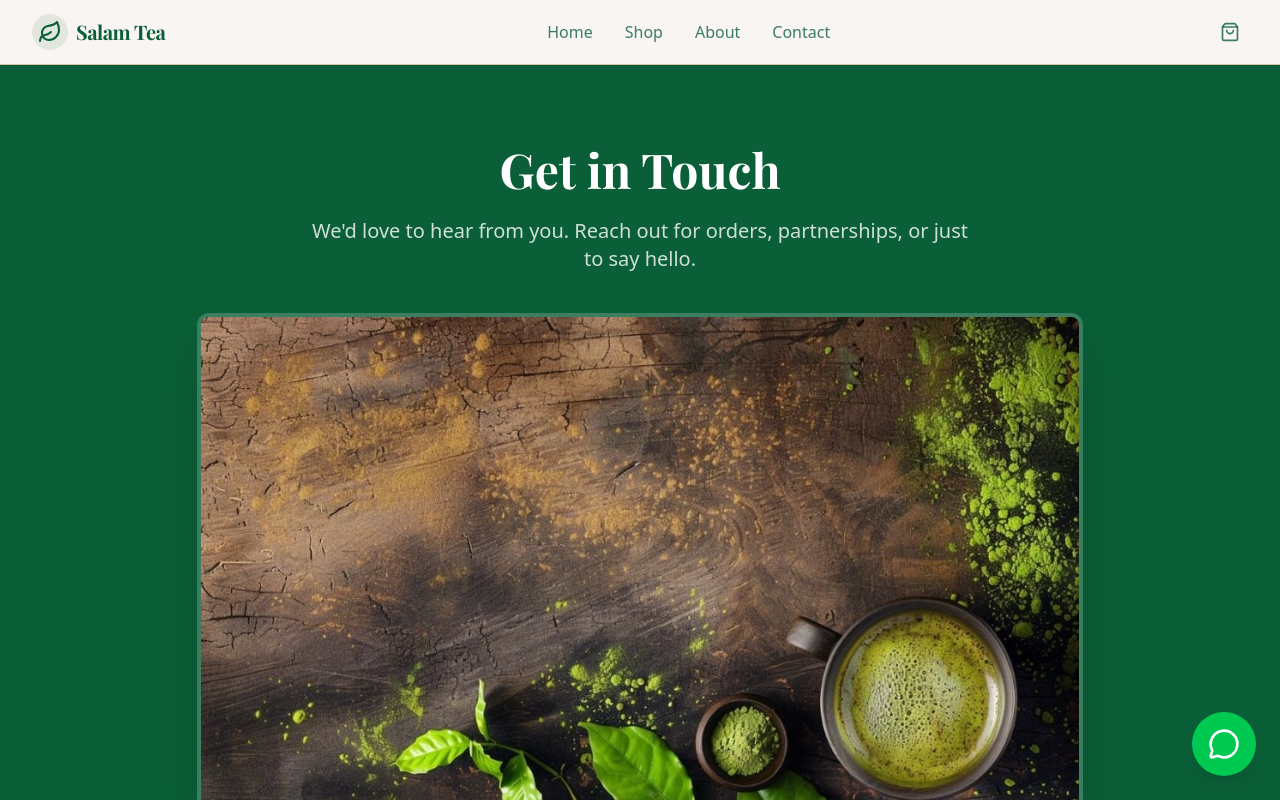
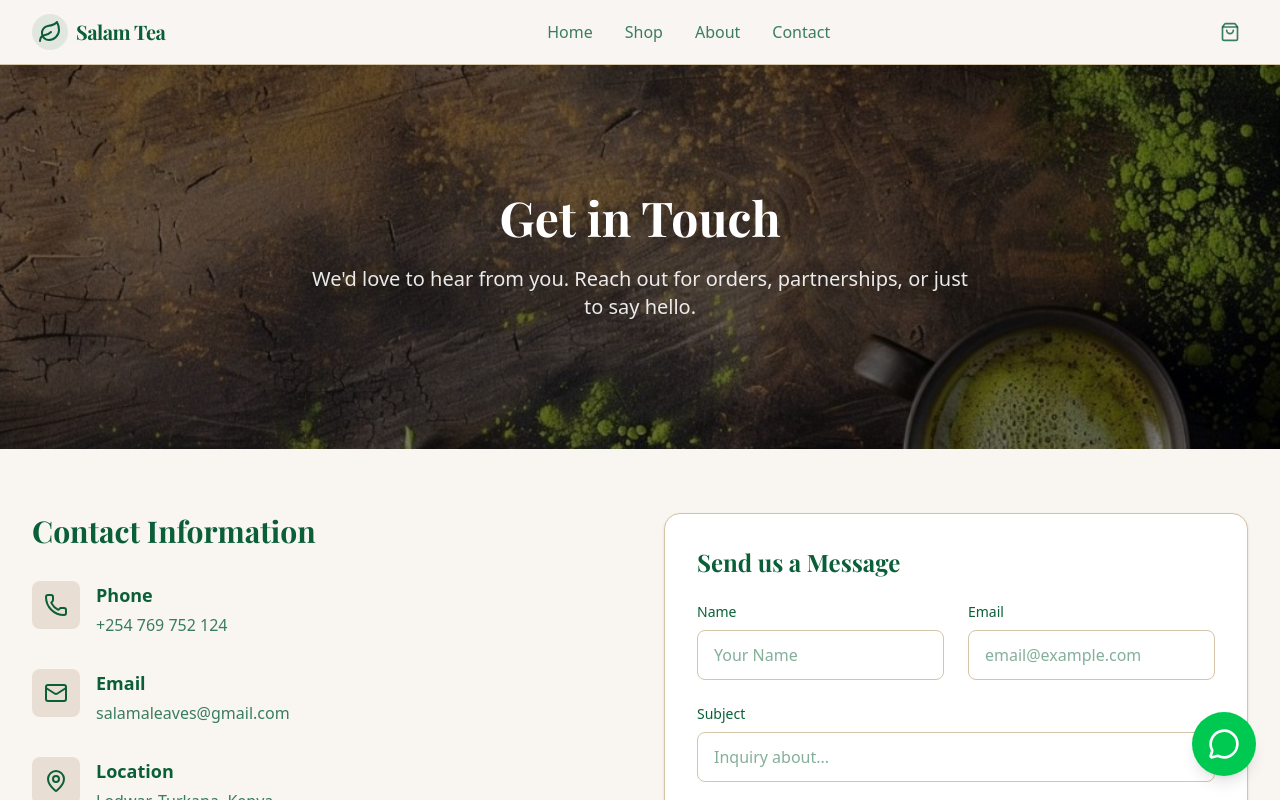
Before and after one commit to Itua254/salamaleaves, a Next.js app: page /contact in a window 1280 px wide. Shown: the top 800 px of the page. Built offline with nearby package versions, Linux system fonts and the light colour scheme; a web font is replaced by a local one.

Commit message:
Refine contact page hero with background image

```diff
--- a/src/app/contact/page.tsx
+++ b/src/app/contact/page.tsx
@@ -14,19 +14,22 @@ export default function ContactPage() {
 
     return (
         <div className="bg-background min-h-screen">
-            <div className="bg-primary text-primary-foreground py-20">
-                <div className="max-w-7xl mx-auto px-4 sm:px-6 lg:px-8 text-center">
-                    <h1 className="text-4xl md:text-5xl font-bold font-serif mb-6">Get in Touch</h1>
-                    <p className="text-xl text-primary-foreground/80 max-w-2xl mx-auto mb-10">
+            <div className="relative py-24 lg:py-32 overflow-hidden">
+                {/* Background Image */}
+                <div className="absolute inset-0 z-0">
+                    <img
+                        src="/contact-hero.jpg"
+                        alt="Tea Preparation Background"
+                        className="w-full h-full object-cover"
+                    />
+                    <div className="absolute inset-0 bg-black/50 z-10" />
+                </div>
+
+                <div className="max-w-7xl mx-auto px-4 sm:px-6 lg:px-8 text-center relative z-20">
+                    <h1 className="text-4xl md:text-5xl font-bold font-serif mb-6 text-white">Get in Touch</h1>
+                    <p className="text-xl text-white/90 max-w-2xl mx-auto font-medium">
                         We'd love to hear from you. Reach out for orders, partnerships, or just to say hello.
                     </p>
-                    <div className="flex justify-center">
-                        <img
-                            src="/contact-hero.jpg"
-                            alt="Tea Preparation"
-                            className="rounded-xl shadow-2xl max-h-[500px] border-4 border-white/20"
-                        />
-                    </div>
                 </div>
             </div>
 
```
